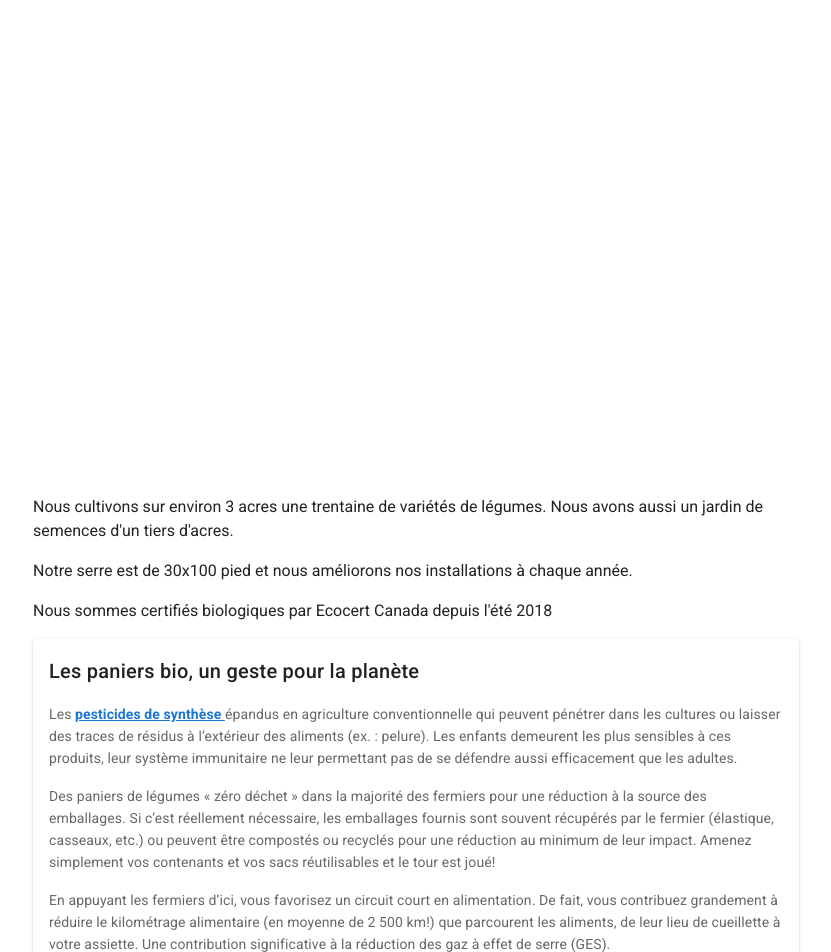
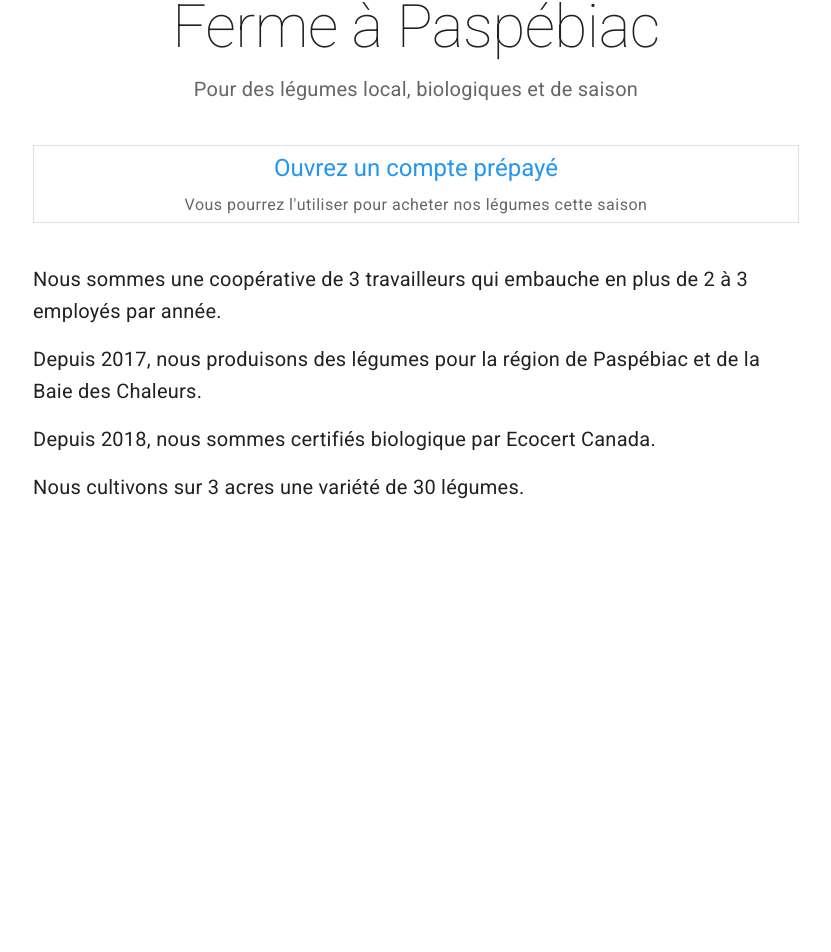
Before and after one commit to VincentBlouin/popas-vitrine, a Vue app: page / in a window 1280 px wide. Shown: the part 159-1111 px from the top of the page, without its empty margins (224-1055 px from the left). Built offline with nearby package versions, Linux system fonts and the light colour scheme.

Commit message:
popas about

```diff
--- a/package.json
+++ b/package.json
@@ -11,7 +11,7 @@
     "core-js": "^3.6.5",
     "vue": "^2.6.14",
     "vue-router": "^3.2.0",
-    "vuetify": "^2.5.14"
+    "vuetify": "^2.6.4"
   },
   "devDependencies": {
     "@mdi/font": "^5.3.45",
--- a/src/App.vue
+++ b/src/App.vue
@@ -78,13 +78,13 @@
               </v-list-item-title>
             </v-list-item-content>
           </v-list-item>
-          <v-list-item>
-            <v-list-item-content>
-              <v-list-item-title>
-                <v-btn to="/offre-emploi" text class="black--text">Offre d'emploi</v-btn>
-              </v-list-item-title>
-            </v-list-item-content>
-          </v-list-item>
+          <!--          <v-list-item>-->
+          <!--            <v-list-item-content>-->
+          <!--              <v-list-item-title>-->
+          <!--                <v-btn to="/offre-emploi" text class="black&#45;&#45;text">Offre d'emploi</v-btn>-->
+          <!--              </v-list-item-title>-->
+          <!--            </v-list-item-content>-->
+          <!--          </v-list-item>-->
         </v-list>
       </v-navigation-drawer>
     </v-app-bar>
@@ -119,4 +119,14 @@ a {
 .link-color {
   color: #0000FF;
 }
+
+.vh-center {
+  display: flex;
+  align-items: center;
+  justify-content: center;
+}
+
+.word-break {
+  word-break: inherit !important;
+}
 </style>
--- a/src/views/LaFerme.vue
+++ b/src/views/LaFerme.vue
@@ -3,53 +3,76 @@
     <v-row align="center"
            justify="center">
       <v-col cols="12" md="8" xl="6">
-        <h2 class="font-weight-thin mb-4">La ferme</h2>
+        <v-card flat class="pt-14 pb-6" color="transparent">
+          <v-card-title
+              class="pt-0 pb-8 text-center font-weight-thin mt-6 text-center text-h2 vh-center word-break"
+          >
+            Ferme à Paspébiac
+          </v-card-title>
+          <v-card-subtitle class="text-h6 font-weight-regular text-center">
+            Pour des légumes local, biologiques et de saison
+          </v-card-subtitle>
+        </v-card>
+        <v-list class="mb-10" outlined>
+          <v-list-item href="https://potagerspartages.ca/compte-prepaye-2022">
+            <v-list-item-title class="text-center text-h5 blue--text">
+<!--              <v-icon large>account_box</v-icon>-->
+              Ouvrez un compte prépayé
+              <v-list-item-subtitle class="text-center mt-3 body-1">
+                Vous pourrez l'utiliser pour acheter nos légumes cette saison
+              </v-list-item-subtitle>
+            </v-list-item-title>
+          </v-list-item>
+        </v-list>
+<!--        <h2 class="font-weight-thin mb-4">La ferme</h2>-->
+        <p class="text-h6 font-weight-regular">
+          Nous sommes une coopérative de 3 travailleurs qui embauche en plus de 2 à 3 employés par année.
+        </p>
+        <p class="text-h6 font-weight-regular">
+          Depuis 2017, nous produisons des légumes pour la région de Paspébiac et de la Baie des Chaleurs.
+        </p>
+        <p class="text-h6 font-weight-regular">
+          Depuis 2018, nous sommes certifiés biologique par Ecocert Canada.
+        </p>
+        <p class="text-h6 font-weight-regular">
+          Nous cultivons sur 3 acres une variété de 30 légumes.
+        </p>
         <v-img
             :src="require('../assets/la-ferme.jpg')"
             class="my-3"
             contain
         />
-        <p>
-          Nous cultivons sur environ 3 acres une trentaine de variétés de légumes. Nous avons aussi un jardin
-          de semences d'un tiers d'acres.
-        </p>
-        <p>
-          Notre serre est de 30x100 pied et nous améliorons nos installations
-          à chaque année.
-        </p>
-        <p>
-          Nous sommes certifiés biologiques par Ecocert Canada depuis l'été 2018
-        </p>
-        <v-card>
-          <v-card-title>
-            Les paniers bio, un geste pour la planète
-          </v-card-title>
-          <v-card-text>
-            <p>
-              Les
-              <a href="https://www.equiterre.org/solution/les-pesticides-quest-ce-que-cest">
-                pesticides de synthèse
-              </a>
-              épandus en agriculture conventionnelle qui peuvent pénétrer dans les cultures ou laisser des
-              traces de résidus à l’extérieur des aliments (ex. : pelure). Les enfants demeurent les plus
-              sensibles à ces produits, leur système immunitaire ne leur permettant pas de se défendre
-              aussi
-              efficacement que les adultes.
-            </p>
-            <p>
-              Des paniers de légumes « zéro déchet » dans la majorité des fermiers pour une réduction à la source des
-              emballages. Si c’est réellement nécessaire, les emballages fournis sont souvent récupérés par le fermier
-              (élastique, casseaux, etc.) ou peuvent être compostés ou recyclés pour une réduction au minimum de leur
-              impact. Amenez simplement vos contenants et vos sacs réutilisables et le tour est joué!
-            </p>
-            <p>
-              En appuyant les fermiers d’ici, vous favorisez un circuit court en alimentation. De fait, vous contribuez
-              grandement à réduire le kilométrage alimentaire (en moyenne de 2 500 km!) que parcourent les aliments, de
-              leur lieu de cueillette à votre assiette. Une contribution significative à la réduction des gaz à effet de
-              serre (GES).
-            </p>
-          </v-card-text>
-        </v-card>
+        <div class="pt-12 pb-12"></div>
+<!--        <v-card>-->
+<!--          <v-card-title>-->
+<!--            Pourquoi acheter nos légumes.-->
+<!--          </v-card-title>-->
+<!--          <v-card-text>-->
+<!--            <p>-->
+<!--              Les-->
+<!--              <a href="https://www.equiterre.org/solution/les-pesticides-quest-ce-que-cest">-->
+<!--                pesticides de synthèse-->
+<!--              </a>-->
+<!--              épandus en agriculture conventionnelle qui peuvent pénétrer dans les cultures ou laisser des-->
+<!--              traces de résidus à l’extérieur des aliments (ex. : pelure). Les enfants demeurent les plus-->
+<!--              sensibles à ces produits, leur système immunitaire ne leur permettant pas de se défendre-->
+<!--              aussi-->
+<!--              efficacement que les adultes.-->
+<!--            </p>-->
+<!--            <p>-->
+<!--              Des paniers de légumes « zéro déchet » dans la majorité des fermiers pour une réduction à la source des-->
+<!--              emballages. Si c’est réellement nécessaire, les emballages fournis sont souvent récupérés par le fermier-->
+<!--              (élastique, casseaux, etc.) ou peuvent être compostés ou recyclés pour une réduction au minimum de leur-->
+<!--              impact. Amenez simplement vos contenants et vos sacs réutilisables et le tour est joué!-->
+<!--            </p>-->
+<!--            <p>-->
+<!--              En appuyant les fermiers d’ici, vous favorisez un circuit court en alimentation. De fait, vous contribuez-->
+<!--              grandement à réduire le kilométrage alimentaire (en moyenne de 2 500 km!) que parcourent les aliments, de-->
+<!--              leur lieu de cueillette à votre assiette. Une contribution significative à la réduction des gaz à effet de-->
+<!--              serre (GES).-->
+<!--            </p>-->
+<!--          </v-card-text>-->
+<!--        </v-card>-->
       </v-col>
     </v-row>
   </v-container>
```
Also changed, not shown: 1 other file (tests, documents, lock files or other folders).
